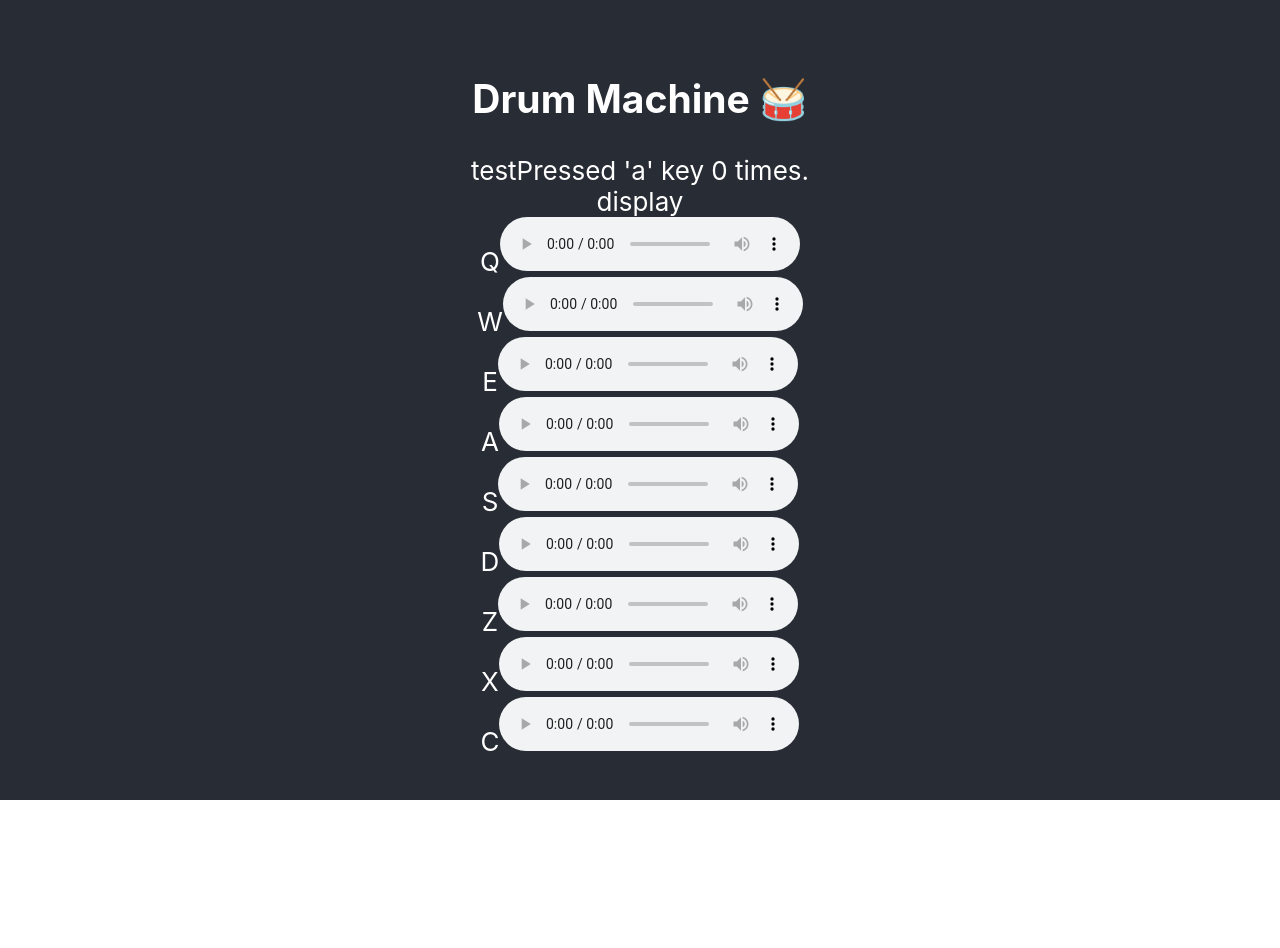
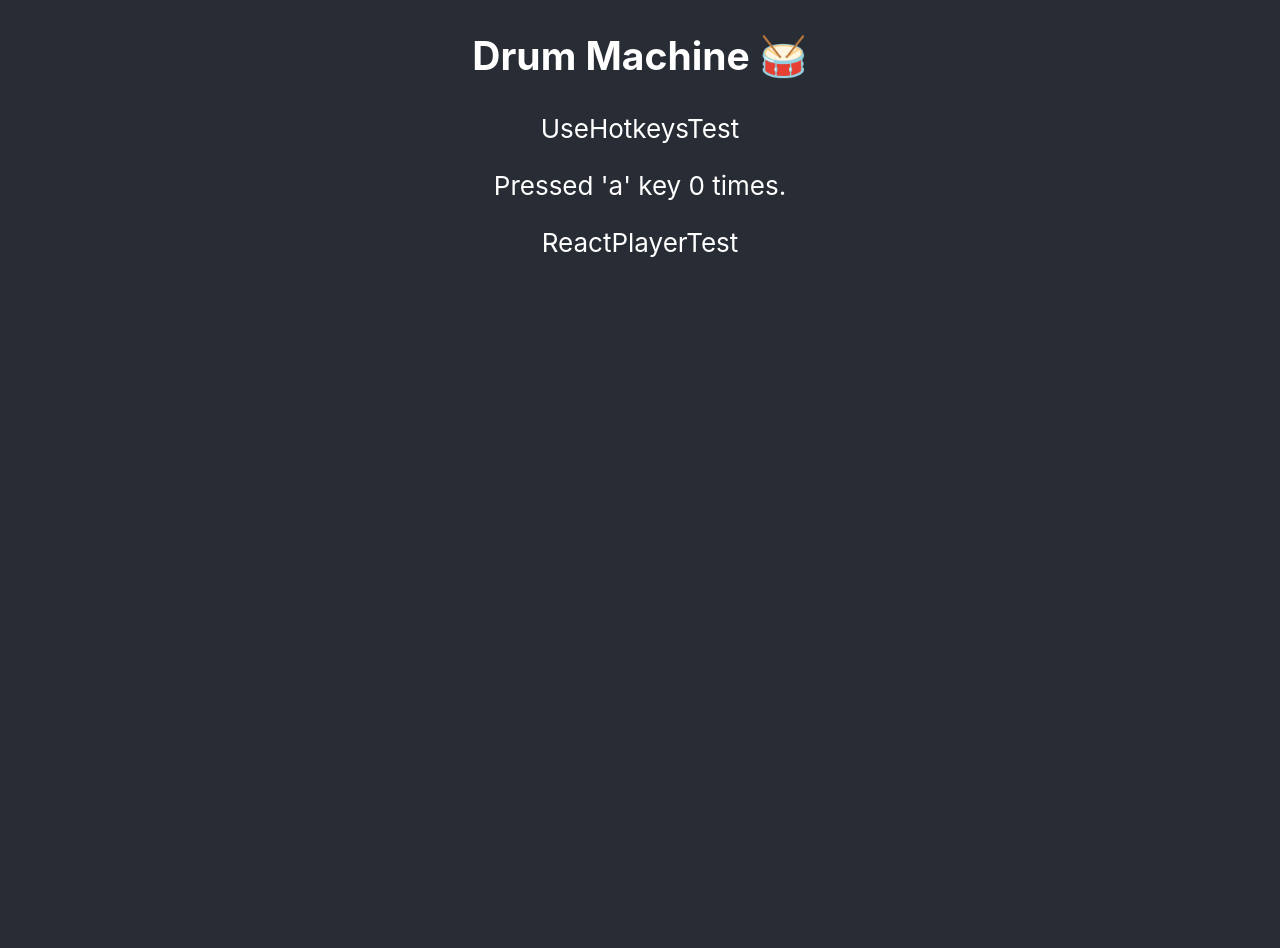
Before and after one commit to tsukashu/Drum-Machine, a React (Vite) app: page / in a window 1280 px wide. Shown: the top 948 px of the page. Before the commit the page ends 800 px from the top, so only its background shows below. Built offline with nearby package versions, Linux system fonts and the light colour scheme.

Commit message:
add react-player (test)

```diff
--- a/package.json
+++ b/package.json
@@ -10,7 +10,8 @@
   "dependencies": {
     "react": "^18.0.0",
     "react-dom": "^18.0.0",
-    "react-hotkeys-hook": "^3.4.6"
+    "react-hotkeys-hook": "^3.4.6",
+    "react-player": "^2.10.1"
   },
   "devDependencies": {
     "@types/react": "^18.0.0",
--- a/src/App.jsx
+++ b/src/App.jsx
@@ -3,6 +3,7 @@ import logo from './logo.svg';
 import './App.css';
 
 import { useHotkeys } from 'react-hotkeys-hook';
+import ReactPlayer from 'react-player';
 
 const DEBUG = 0;
 
@@ -22,6 +23,18 @@ const UseHotkeysTest = () => {
   return <span>Pressed 'a' key {count} times.</span>;
 };
 
+const ReactPlayerTest = () => {
+  const testUrl = 'https://youtu.be/E9cQJ6QxZOw';
+  const testAudio = '/src/assets/drums/Bld_H1.mp3';
+
+  return (
+    <div>
+      <ReactPlayer url={testUrl} controls />
+      <ReactPlayer url={testAudio} controls />
+    </div>
+  );
+};
+
 function App() {
   const [count, setCount] = useState(0);
 
@@ -30,8 +43,12 @@ function App() {
       <div className='App-container' id='drum-machine'>
         <h2>Drum Machine 🥁</h2>
         <div>
-          test
+          <p>UseHotkeysTest</p>
           <UseHotkeysTest />
+        </div>
+        <div>
+          <p>ReactPlayerTest</p>
+          <ReactPlayerTest />
         </div>
 
         <div id='display'>display</div>
```
Also changed, not shown: 1 other file (tests, documents, lock files or other folders).
